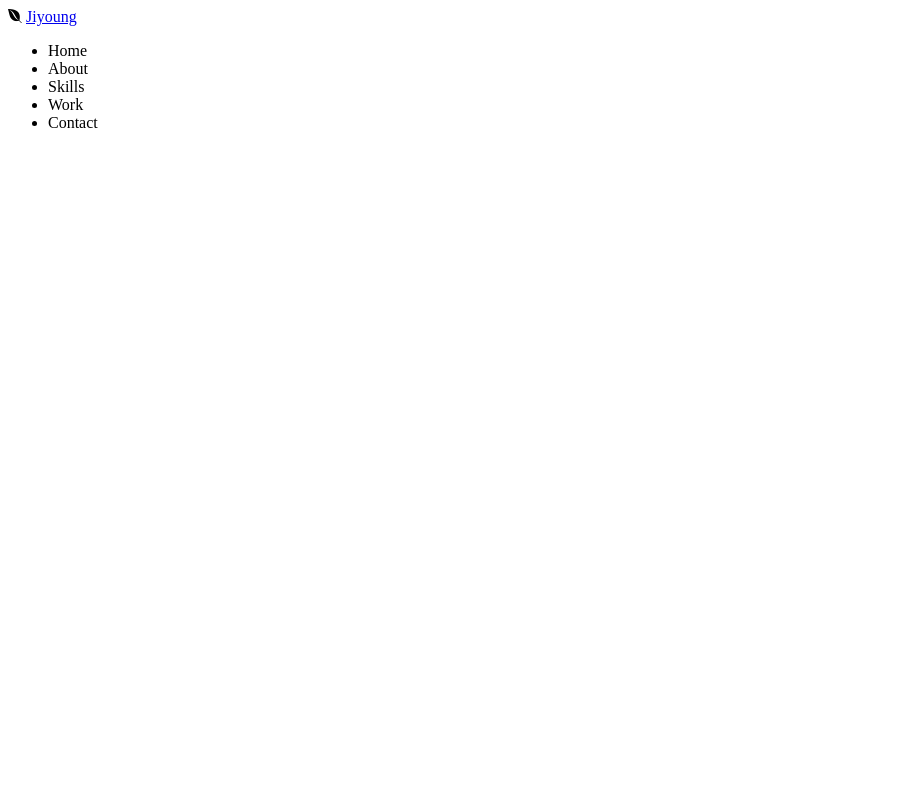
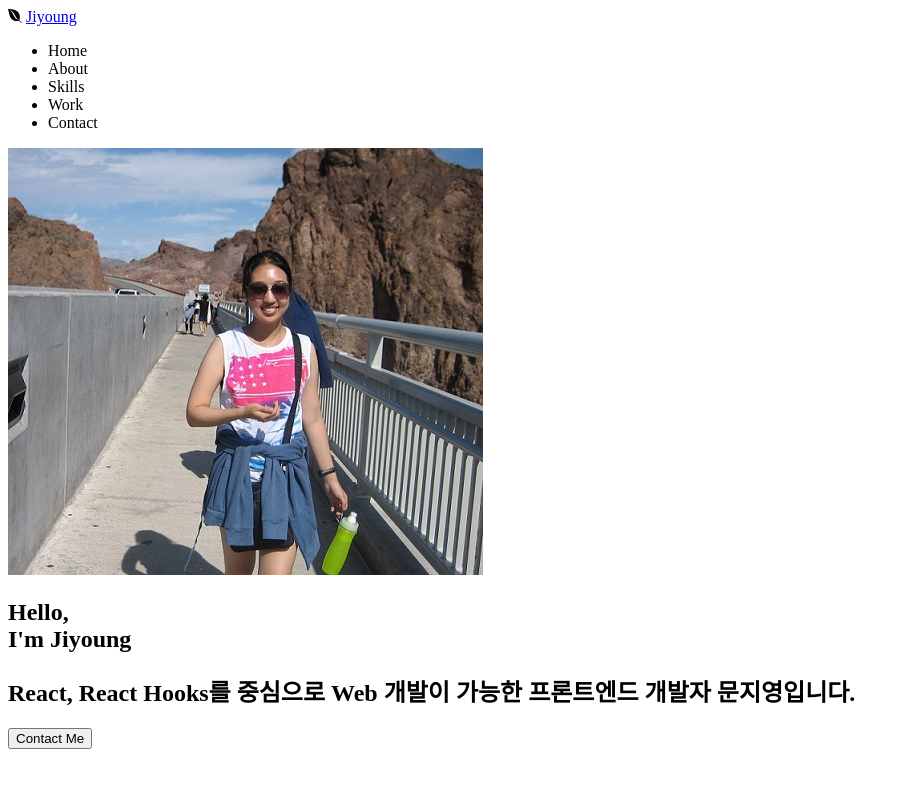
Before and after one commit to moongaia/moongaia.github.io, a plain HTML site: page index.html in a window 1280 px wide. Shown: the whole page, without its empty margins (0-910 px from the left). Drawn offline with Linux system fonts and the light colour scheme.

Commit message:
HTML: Home

```diff
--- a/index.html
+++ b/index.html
@@ -25,12 +25,11 @@
 
   <body>
     <!-- Navbar -->
-    <nav id="navbar"></nav>
-    <div class="navbar__logo">
-      <i class="fab fa-envira"></i>
-      <a href="#">Jiyoung</a>
-    </div>
-    <div class="navbar__menu">
+    <nav id="navbar">
+      <div class="navbar__logo">
+        <i class="fab fa-envira"></i>
+        <a href="#">Jiyoung</a>
+      </div>
       <ul class="navbar__menu">
         <li class="navbar__menu__item">Home</li>
         <li class="navbar__menu__item">About</li>
@@ -38,7 +37,21 @@
         <li class="navbar__menu__item">Work</li>
         <li class="navbar__menu__item">Contact</li>
       </ul>
-    </div>
+    </nav>
+    <!-- Home -->
+    <section id="home">
+      <img
+        src="imgs/profile.png"
+        alt="Jiyoung's Profile Photo"
+        class="home__avatar"
+      />
+      <h1 class="home__title">Hello, <br />I'm Jiyoung</h1>
+      <h2 class="home__description">
+        React, React Hooks를 중심으로 Web 개발이 가능한 프론트엔드 개발자
+        문지영입니다.
+      </h2>
+      <button class="home__contact">Contact Me</button>
+    </section>
     <!-- About -->
     <section id="about"></section>
     <!-- Skills -->
```
Also changed, not shown: imgs/profile.png (added).
